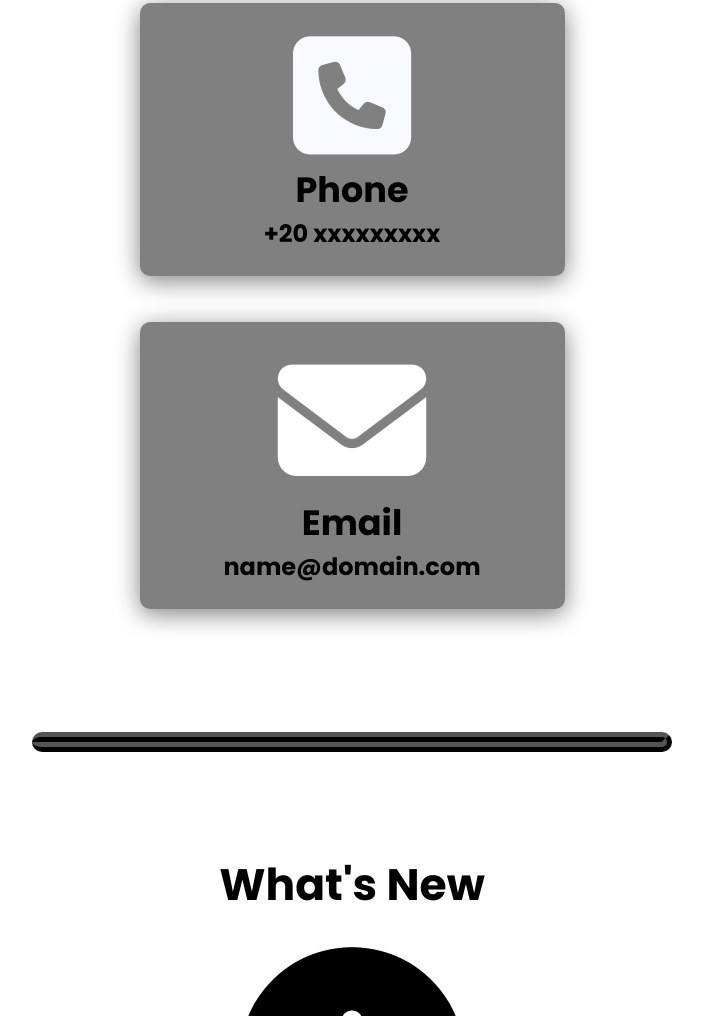
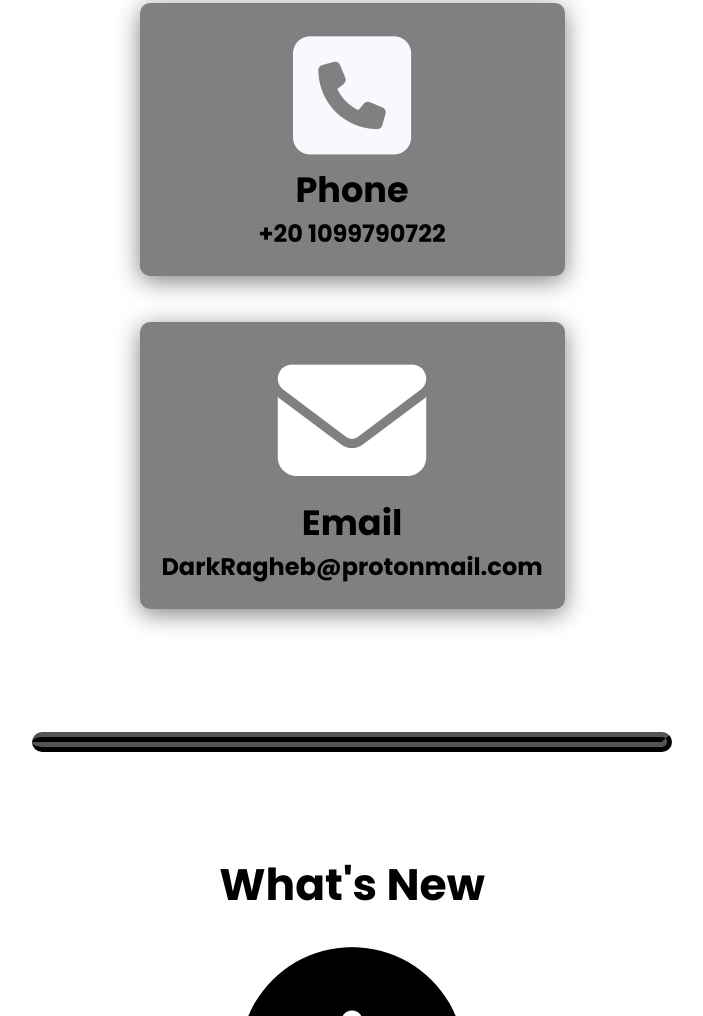
Before and after one commit to DarkRagheb/Dark666.github.io, a plain HTML site: page index.html in a window 1280 px wide. Shown: the part 2677-3693 px from the top of the page, without its empty margins (288-991 px from the left). Drawn offline with Linux system fonts and the light colour scheme.

Commit message:
Update index.html

```diff
--- a/index.html
+++ b/index.html
@@ -142,7 +142,7 @@
             </div>
             <h3>Phone</h3>
             <p>
-                +20 xxxxxxxxx
+                +20 1099790722
             </p>
         </div>
      </div>
@@ -155,7 +155,7 @@
         <div class="info">
             <h3>Email</h3>
             <p>
-                name@domain.com
+                DarkRagheb@protonmail.com
             </p>
         </div>
 
```
